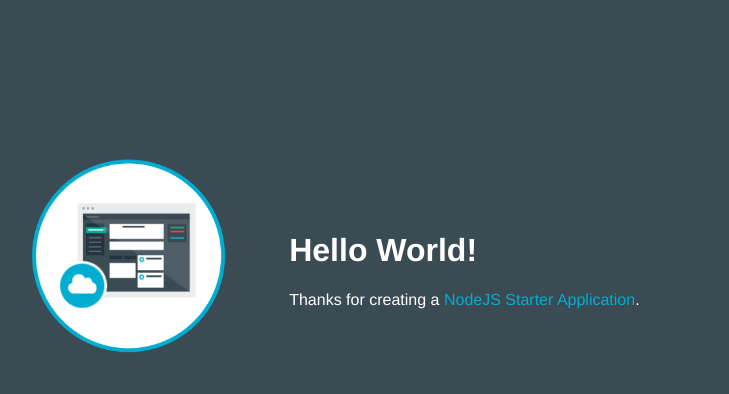
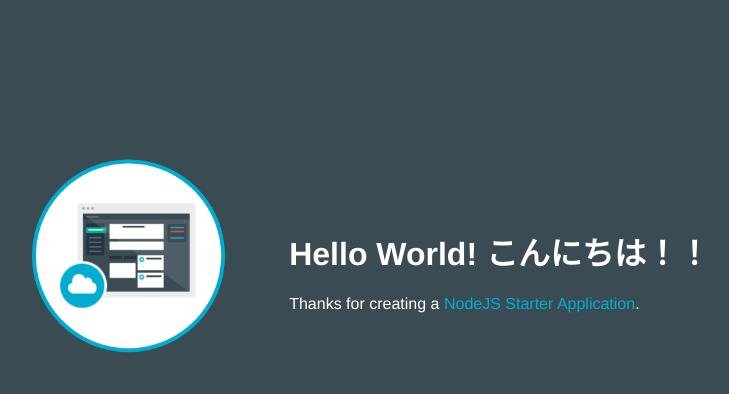
Before and after one commit to TetsuNikami/BMXSample-1483259032925, a website: page public/index.html in a window 1280 px wide. Shown: the whole page, without its empty margins (253-982 px from the left). Drawn offline with Linux system fonts and the light colour scheme.

Commit message:
Update index.html

```diff
--- a/public/index.html
+++ b/public/index.html
@@ -16,7 +16,7 @@
           <img class = "newappIcon" src="images/newapp-icon.png">
         </td>
         <td>
-          <h1 id="message">Hello World!</h1>
+          <h1 id="message">Hello World! こんにちは！！</h1>
           <p class='description'></p> Thanks for creating a <span class = "blue">NodeJS Starter Application</span>.
         </td>
       </tr>
```
